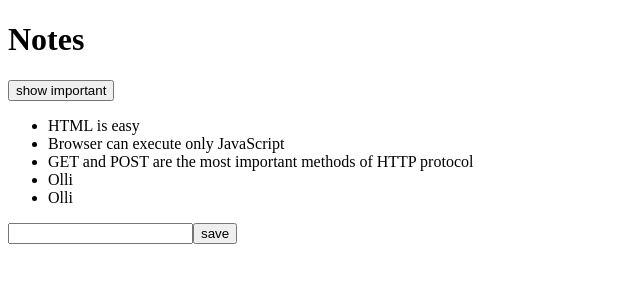
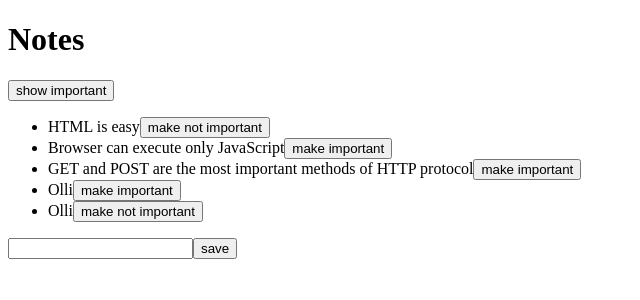
Before and after one commit to hartonenolli/fullstackopen, a React (Vite) app in the folder part2/part1/: page / in a window 1280 px wide. Shown: the top 300 px of the page, without its empty margins (0-640 px from the left). Built offline with nearby package versions, Linux system fonts and the light colour scheme; data requests are answered from the project's data file.

Commit message:
Added services/notes.js

```diff
--- a/part2/part1/db.json
+++ b/part2/part1/db.json
@@ -13,7 +13,7 @@
     {
       "id": "3",
       "content": "GET and POST are the most important methods of HTTP protocol",
-      "important": true
+      "important": false
     },
     {
       "id": "4bc8",
--- a/part2/part1/src/App.jsx
+++ b/part2/part1/src/App.jsx
@@ -1,36 +1,49 @@
 import { useState, useEffect } from 'react'
 import axios from 'axios'
 import Note from './components/Note'
+import noteService from './services/notes'
 
 const App = () => {
   const [notes, setNotes] = useState([])
   const [newNote, setNewNote] = useState('')
   const [showAll, setShowAll] = useState(true)
 
-  const hook = () => {
-    console.log('effect')
-    axios
-      .get('http://localhost:3001/notes')
-      .then(response => {
-        console.log('promise fulfilled')
-        setNotes(response.data)
+  useEffect(() => {
+    noteService
+      .getAll()
+        .then(initialNotes => {
+        setNotes(initialNotes)
+      })
+  }, [])
+
+  const toggleImportanceOf = id => {
+    const note = notes.find(n => n.id === id)
+    const changedNote = { ...note, important: !note.important }
+
+    noteService
+      .update(id, changedNote).then(returnedNote => {
+        setNotes(notes.map(note => note.id !== id ? note : returnedNote))
+      })
+
+      .catch(error => {
+        alert(
+          `the note '${note.content}' was already deleted from server`
+        )
+        setNotes(notes.filter(n => n.id !== id))
       })
   }
 
-  useEffect(hook, [])
-
-  const addNote = event => {
+  const addNote = (event) => {
     event.preventDefault()
     const noteObject = {
       content: newNote,
-      important: Math.random() > 0.5,
+      important: Math.random() > 0.5
     }
 
-    axios
-      .post('http://localhost:3001/notes', noteObject)
-      .then(response => {
-
-        setNotes(notes.concat(response.data))
+    noteService
+      .create(noteObject)
+        .then(returnedNote => {
+        setNotes(notes.concat(returnedNote))
         setNewNote('')
       })
   }
@@ -41,8 +54,8 @@
   }
 
   const notesToShow = showAll
-    ? notes
-    : notes.filter(note => note.important === true)
+  ? notes
+  : notes.filter(note => note.important === true)
 
   return (
     <div>
@@ -53,8 +66,12 @@
         </button>
       </div>
       <ul>
-        {notesToShow.map(note =>
-          <Note key={note.id} note={note} />
+      {notesToShow.map(note =>
+          <Note
+            key={note.id}
+            note={note}
+            toggleImportance={() => toggleImportanceOf(note.id)}
+          />
         )}
       </ul>
       <form onSubmit={addNote}>
--- a/part2/part1/src/components/Note.jsx
+++ b/part2/part1/src/components/Note.jsx
@@ -1,5 +1,15 @@
-const Note = ({ note }) => {
-    return <li>{note.content}</li>
-  }
+const Note = ({ note, toggleImportance }) => {
+  // console.log('Note: ', note);
+  // console.log('ToggleImportance: ', toggleImportance);
+  const label = note.important
+    ? 'make not important' : 'make important'
 
-  export default Note
+  return (
+    <li>
+      {note.content}
+      <button onClick={toggleImportance}>{label}</button>
+    </li>
+  )
+}
+
+export default Note
--- /dev/null
+++ b/part2/part1/src/services/notes.js
@@ -0,0 +1,20 @@
+import axios from 'axios'
+const baseUrl = 'http://localhost:3001/notes'
+
+const getAll = () => {
+  const request = axios.get(baseUrl)
+  return request.then(response => response.data)
+}
+
+const create = newObject => {
+  const request = axios.post(baseUrl, newObject)
+  return request.then(response => response.data)
+}
+
+const update = (id, newObject) => {
+  const request = axios.put(`${baseUrl}/${id}`, newObject)
+  return request.then(response => response.data)
+}
+
+
+export default { getAll, create, update }
```
